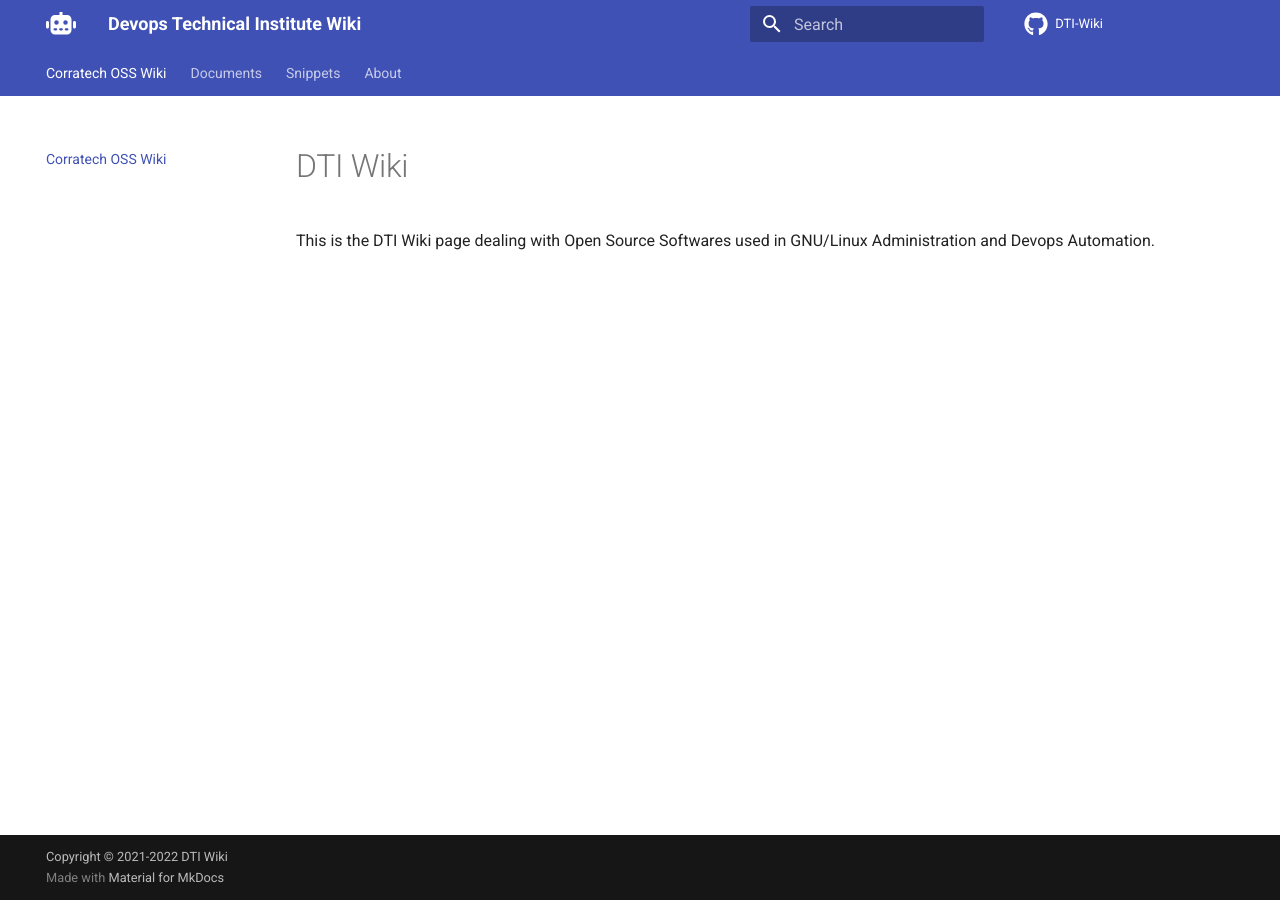
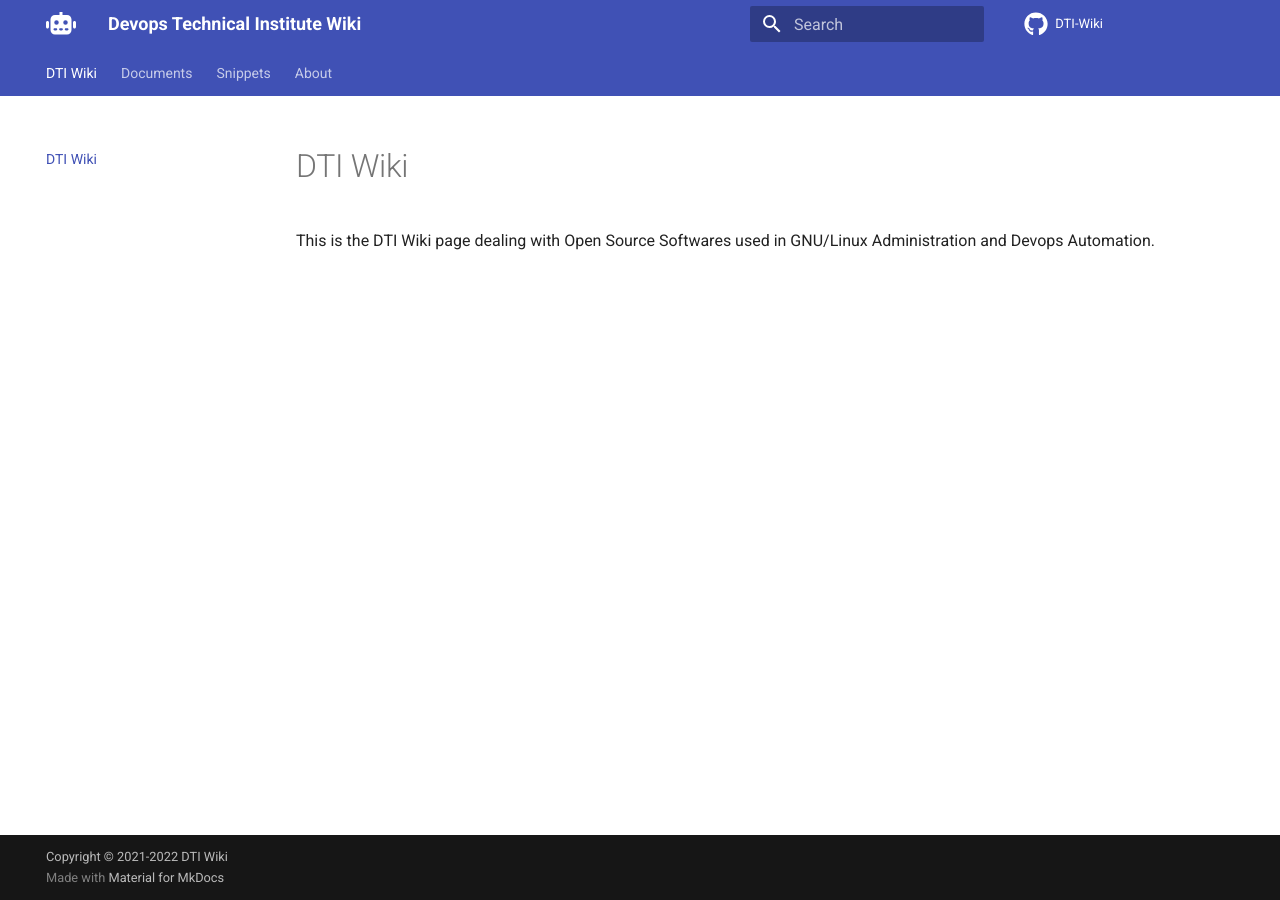
Before and after one commit to dti-wiki/dti-wiki.github.io, an MkDocs documentation site: the page built from docs/docs/index.md, in a window 1280 px wide. Built offline with MkDocs 1.6.1 and Material for MkDocs 9.7.7, drawn with Linux system fonts in a browser that asks for light colours; comment, search, counter and statistics services are not loaded.

Commit message:
Update mkdocs.yml

```diff
--- a/docs/mkdocs.yml
+++ b/docs/mkdocs.yml
@@ -40,7 +40,7 @@ markdown_extensions:
       permalink: ⚓︎
       toc_depth: 3
 nav:
-  - 'Corratech OSS Wiki': 'index.md'
+  - 'DTI Wiki': 'index.md'
   - 'Documents':
       - 'Psychedelic Magento Cloud': 'psy-mcloud.md'
       - 'Terraform Automation': 'terraform.md'
```
